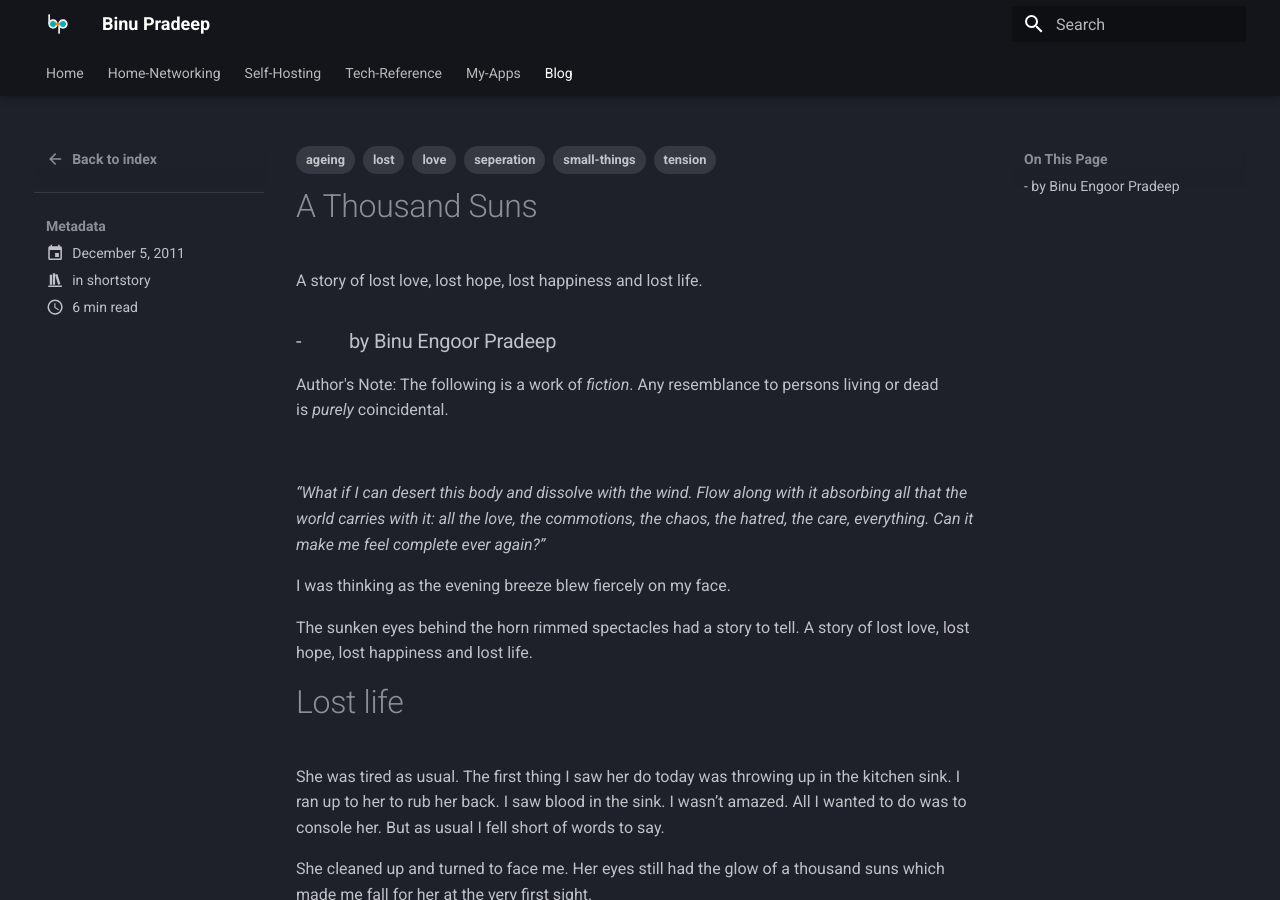
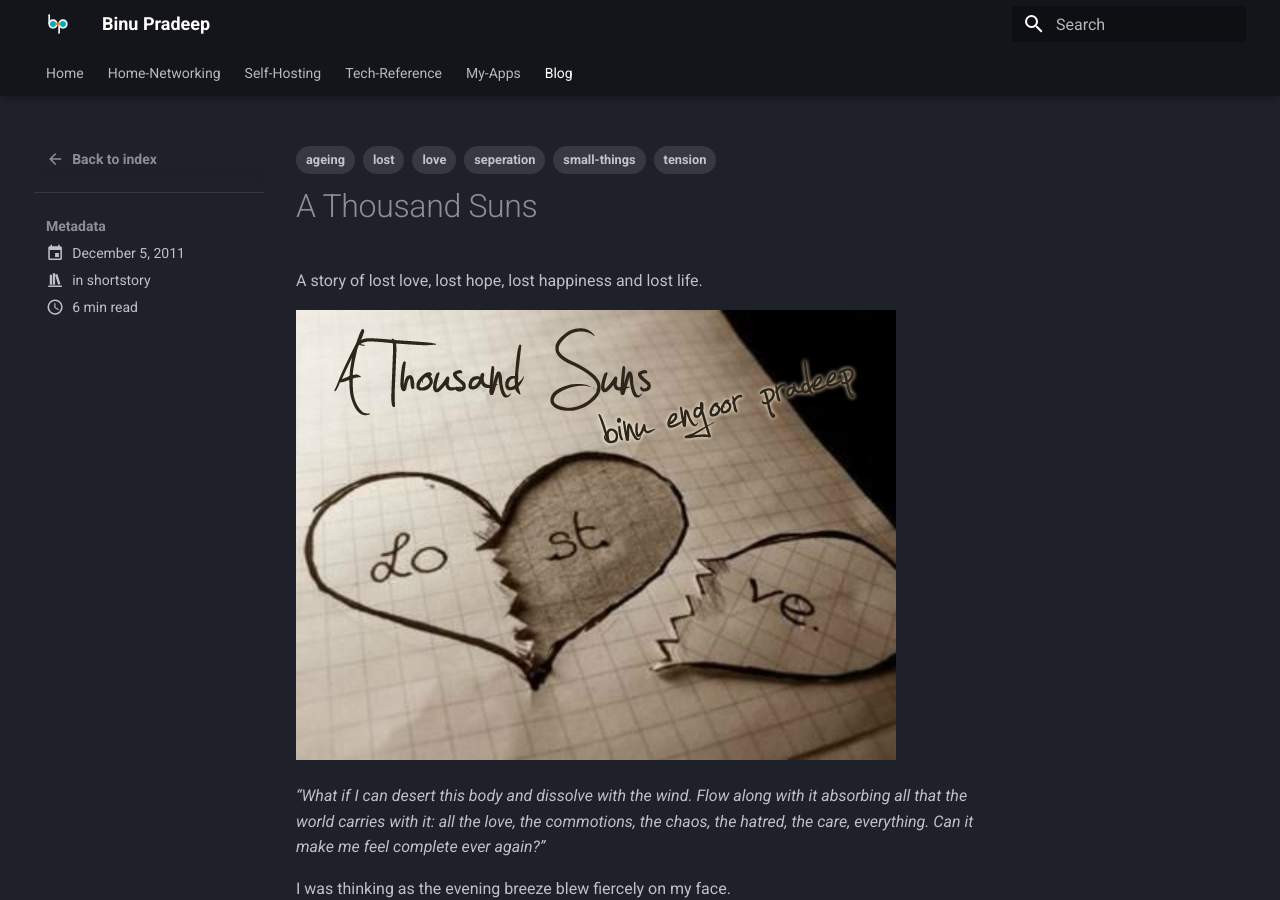
Before and after one commit to binuengoor/binupradeep-mkdocs, an MkDocs documentation site: the page built from docs/blog/posts/2011-12-05-a-thousand-suns.md, in a window 1280 px wide and 900 px high. Built offline with MkDocs 1.6.1 and Material for MkDocs 9.7.7, drawn with Linux system fonts in a browser that asks for light colours; some of the changed text lies outside the part shown.

Commit message:
updates to image handling

```diff
--- a/docs/blog/posts/2011-12-05-a-thousand-suns.md
+++ b/docs/blog/posts/2011-12-05-a-thousand-suns.md
@@ -11,12 +11,7 @@ slug: a-thousand-suns
 
 A story of lost love, lost hope, lost happiness and lost life.
 
-### \-          by Binu Engoor Pradeep
-
-Author's Note: The following is a work of _fiction_. Any resemblance to persons living or dead is _purely_ coincidental.
-
-
-![](/images/2011/1000-suns.jpg)
+![](images/2011/1000-suns.jpg)
 
 _“What if I can desert this body and dissolve with the wind. Flow along with it absorbing all that the world carries with it: all the love, the commotions, the chaos, the hatred, the care, everything. Can it make me feel complete ever again?”_
 <!-- more -->
```
Also changed, not shown: other parts of docs/blog/posts/2011-12-05-a-thousand-suns.md (+2 -0 lines), docs/networking/openwrt_vlan.md (+7 -7 lines).
